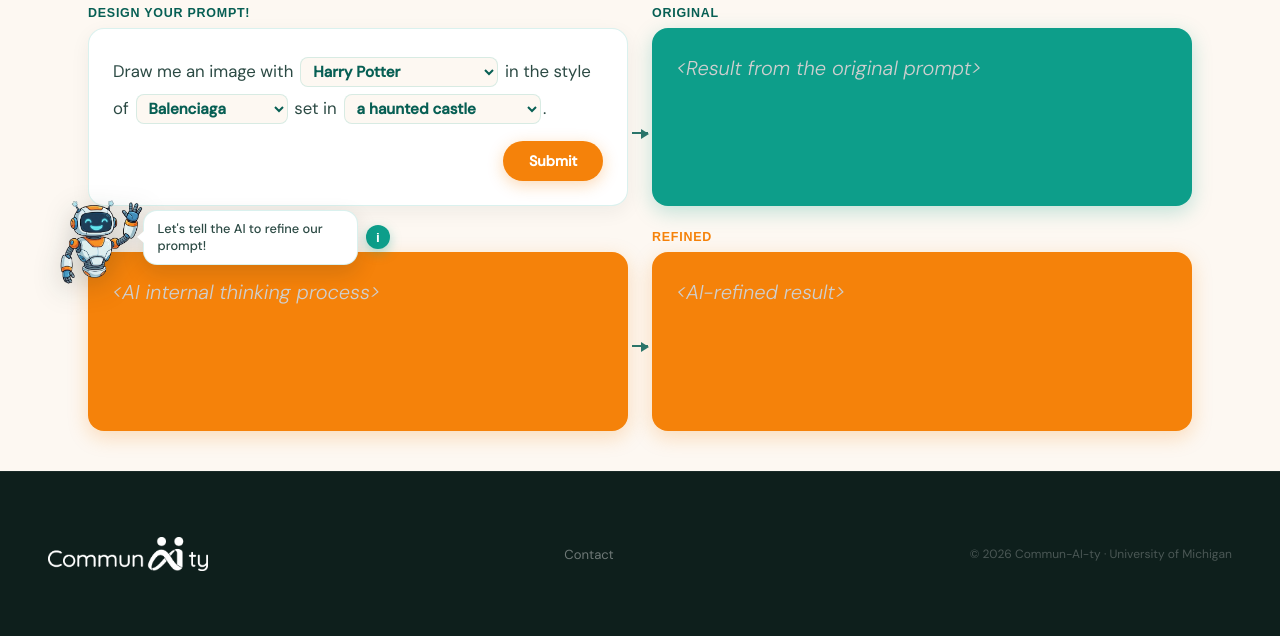
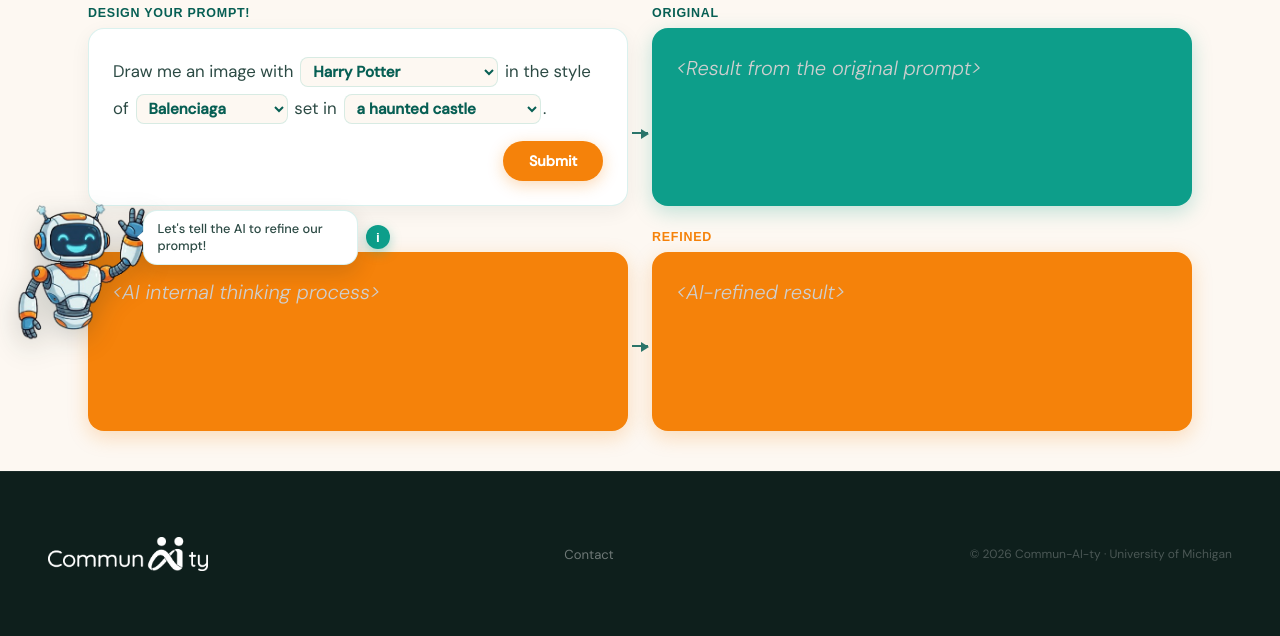
Before and after one commit to commun-ai-ty/ai_in_the_background, a Flask app: page /test in a window 1280 px wide. Shown: the part 164-800 px from the top of the page. Run offline with Flask 3, Linux system fonts and the light colour scheme.

Commit message:
bigger robot

```diff
--- a/website/templates/test.html
+++ b/website/templates/test.html
@@ -320,14 +320,18 @@
     .footer-links a:hover { color: var(--teal-lt); }
     .footer-copy { font-size: 0.75rem; color: rgba(255,255,255,0.25); }
 
+
+
+
+
     /* ── AVATAR GUIDE (on the bottom-left tile) ── */
     .avatar-host { position: relative; }
     /* tile must sit ABOVE the avatar so the robot peeks from behind its corner */
     .avatar-host .grid-box { position: relative; z-index: 1; }
     .avatar-img {
       position: absolute; top: 0; left: 0;
-      width: 192px; height: auto;
-      transform: translate(-86px, -36px);
+      width: 312px; height: auto;             /* 192px; transform: translate(-86px, -36px); */
+      transform: translate(-165px, -36px);
       z-index: 2;                       /* behind the tile */
       pointer-events: none;
       filter: drop-shadow(0 8px 14px rgba(14,31,28,0.22));
```
